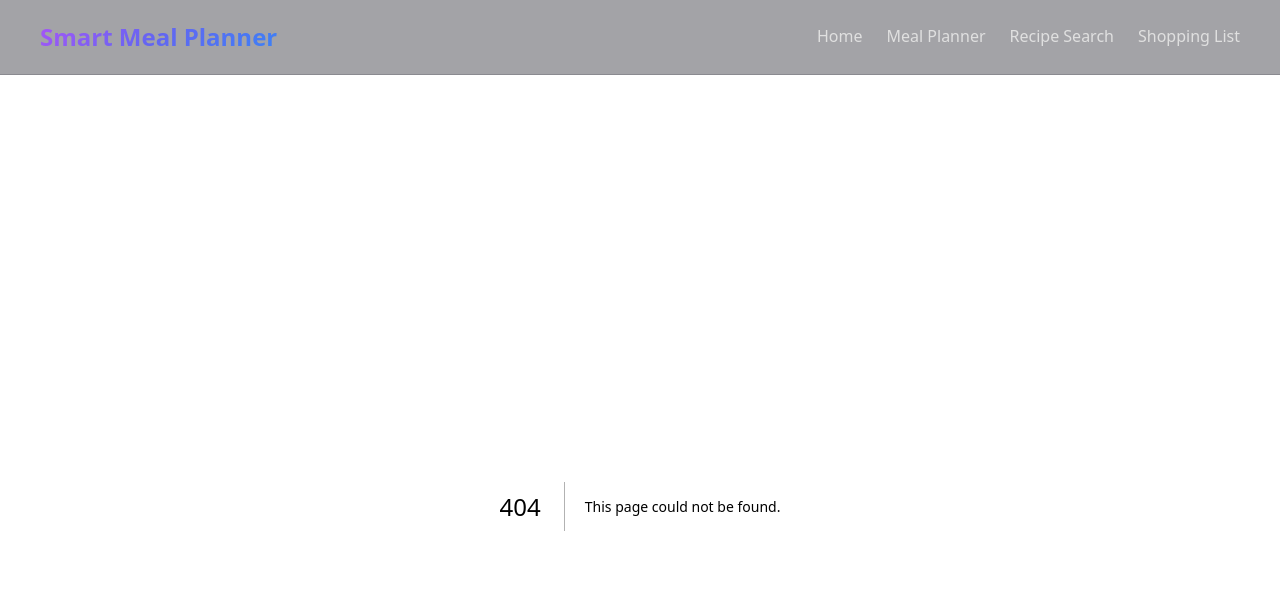
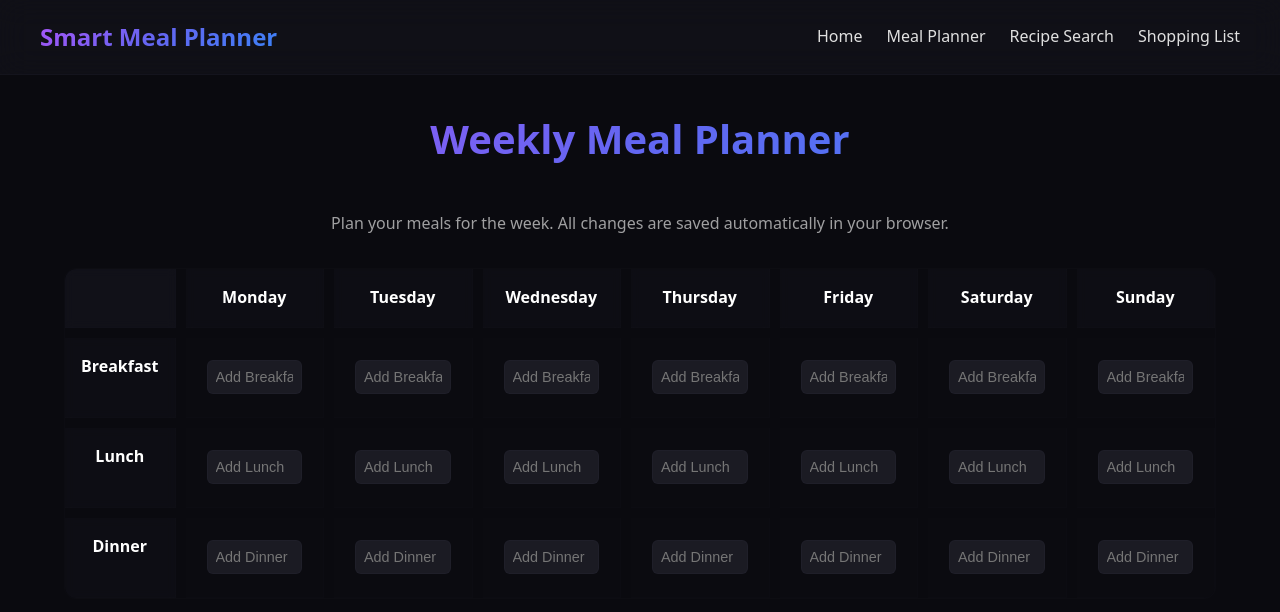
Before and after one commit to sahudevansh21/smart-meal-planner, a Next.js app: page /meal-planner in a window 1280 px wide. Before the commit this address had no page. Shown: the top 612 px of the page. Built offline with nearby package versions, Linux system fonts and the light colour scheme.

Commit message:
Add app/meal-planner/page.js

```diff
--- /dev/null
+++ b/app/meal-planner/page.js
@@ -0,0 +1,90 @@
+'use client';
+
+import { useState, useEffect } from 'react';
+
+const daysOfWeek = ['Monday', 'Tuesday', 'Wednesday', 'Thursday', 'Friday', 'Saturday', 'Sunday'];
+const mealsOfDay = ['Breakfast', 'Lunch', 'Dinner'];
+
+export default function MealPlanner() {
+  const [mealPlan, setMealPlan] = useState({}); // { Day: { MealType: 'Dish Name' } }
+
+  useEffect(() => {
+    const storedPlan = localStorage.getItem('mealPlan');
+    if (storedPlan) {
+      setMealPlan(JSON.parse(storedPlan));
+    }
+  }, []);
+
+  useEffect(() => {
+    localStorage.setItem('mealPlan', JSON.stringify(mealPlan));
+  }, [mealPlan]);
+
+  const handleMealChange = (day, mealType, value) => {
+    setMealPlan(prevPlan => ({
+      ...prevPlan,
+      [day]: {
+        ...(prevPlan[day] || {}),
+        [mealType]: value,
+      },
+    }));
+  };
+
+  const handleRemoveMeal = (day, mealType) => {
+    setMealPlan(prevPlan => {
+      const newDayPlan = { ...(prevPlan[day] || {}) };
+      delete newDayPlan[mealType];
+      return {
+        ...prevPlan,
+        [day]: newDayPlan,
+      };
+    });
+  };
+
+  return (
+    <div className="container">
+      <h1 className="section-title">Weekly Meal Planner</h1>
+      <p style={{ textAlign: 'center', marginBottom: '2rem', color: 'rgba(224,224,224,0.7)' }}>
+        Plan your meals for the week. All changes are saved automatically in your browser.
+      </p>
+
+      <div className="meal-planner-grid">
+        <div className="grid-header"></div>
+        {daysOfWeek.map(day => (
+          <div key={day} className="grid-header">
+            {day}
+          </div>
+        ))}
+
+        {mealsOfDay.map(mealType => (
+          <>
+            <div key={mealType} className="grid-header">
+              {mealType}
+            </div>
+            {daysOfWeek.map(day => {
+              const currentMeal = mealPlan[day]?.[mealType] || '';
+              return (
+                <div key={`${day}-${mealType}`} className="grid-cell">
+                  <div className="meal-input-wrapper">
+                    <input
+                      type="text"
+                      className="meal-input"
+                      placeholder={`Add ${mealType}`}
+                      value={currentMeal}
+                      onChange={(e) => handleMealChange(day, mealType, e.target.value)}
+                    />
+                    {currentMeal && (
+                      <div className="meal-item-display">
+                        <span>{currentMeal}</span>
+                        <button onClick={() => handleRemoveMeal(day, mealType)}>×</button>
+                      </div>
+                    )}
+                  </div>
+                </div>
+              );
+            })}
+          </>
+        ))}
+      </div>
+    </div>
+  );
+}
```
